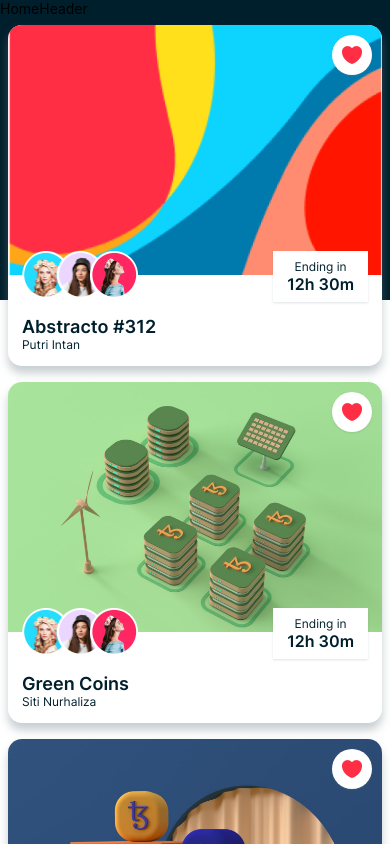
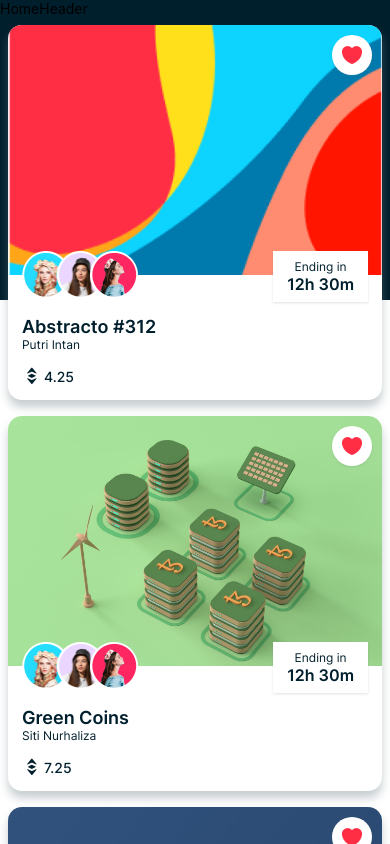
Before and after one commit to luukee/reactNativeApp, a React Native app: screen /Home in a window 390 px wide. Shown: the top 844 px of the page. Built offline with nearby package versions, Linux system fonts and the light colour scheme.

Commit message:
NFT Card - price - add

```diff
--- a/components/NFTCard.js
+++ b/components/NFTCard.js
@@ -46,6 +46,15 @@
 					titleSize={SIZES.large}
 					subTitleSize={SIZES.small}
 				/>
+				<View
+					style={{
+						marginTop: SIZES.font,
+						flexDirection: "row",
+						justifyContent: "space-between",
+						alignItems: "center",
+					}}>
+					<EthPrice price={data.price} />
+				</View>
 			</View>
 		</View>
 	);
--- a/components/SubInfo.js
+++ b/components/SubInfo.js
@@ -25,10 +25,30 @@
 	);
 };
 
-export const EthPrice = () => {
+export const EthPrice = ({ price }) => {
 	return (
-		<View>
-			<Text>EthPrice</Text>
+		<View
+			style={{
+				flexDirection: "row",
+				alignItems: "center",
+			}}>
+			<Image
+				source={assets.eth}
+				resizeMode="contain"
+				style={{
+					width: 20,
+					height: 20,
+					marginRight: 2,
+				}}
+			/>
+			<Text
+				style={{
+					fontFamily: FONTS.medium,
+					fontSize: SIZES.font,
+					color: COLORS.primary,
+				}}>
+				{price}
+			</Text>
 		</View>
 	);
 };
```
